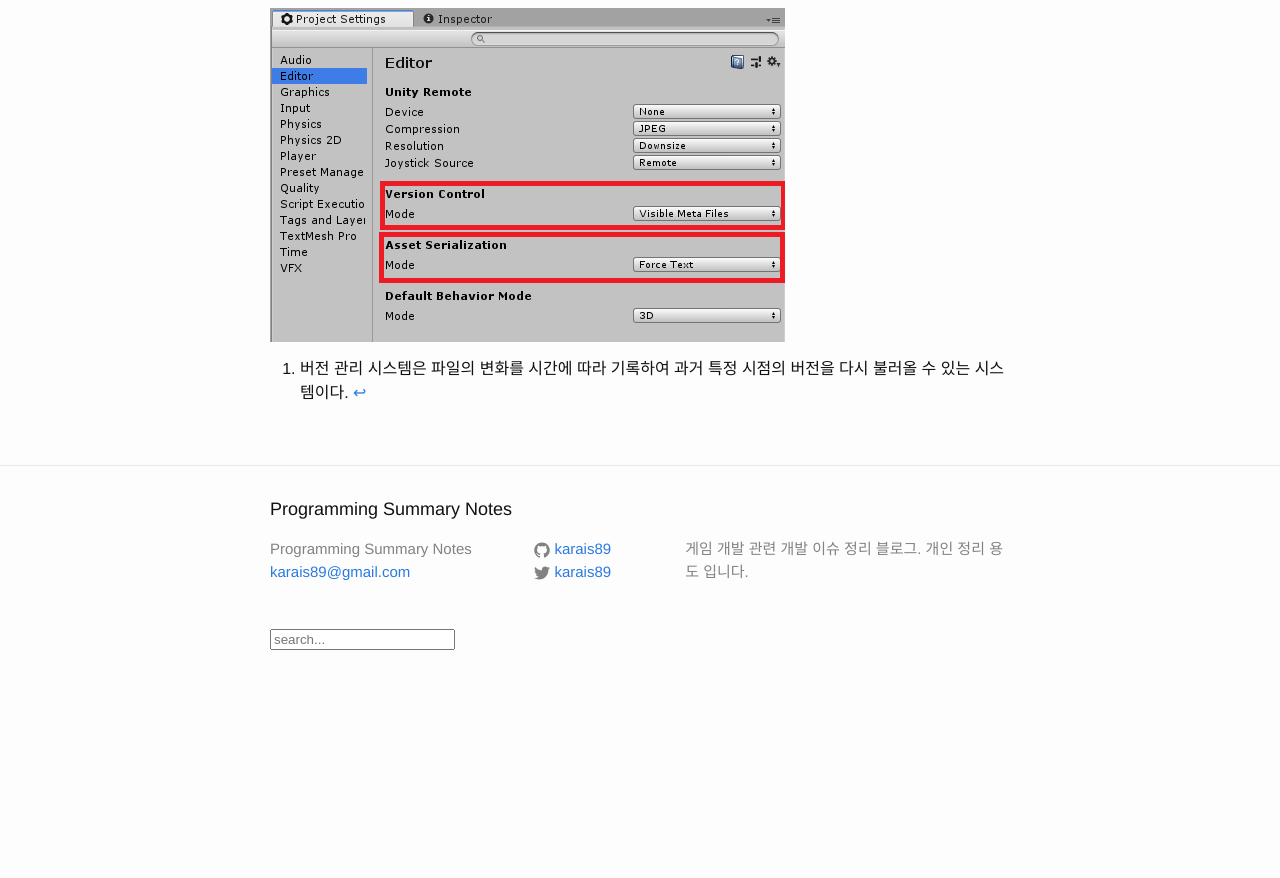
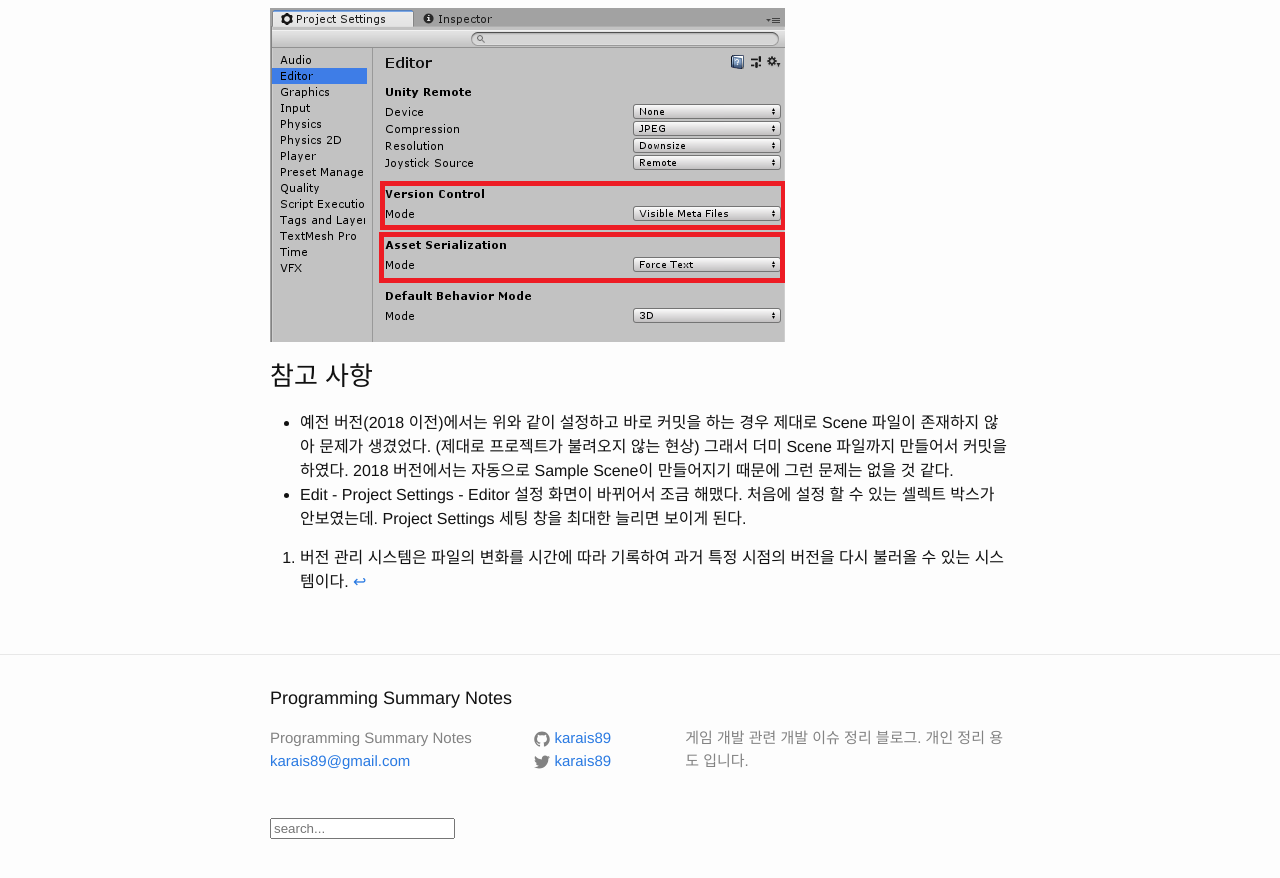
Before and after one commit to karais89/karais89.github.io_back, a Jekyll site: the page built from _posts/2018-12-14-unity3d-git-integration.markdown, in a window 1280 px wide and 900 px high, scrolled down 2552 px. Shown: the top 878 px of the window. Built offline with Jekyll 4.4.1, drawn with Linux system fonts in a browser that asks for light colours; comment, search, counter and statistics services are not loaded; before the commit the page ends 3263 px from its top, so only the background shows below that.

Commit message:
update post

```diff
--- a/_posts/2018-12-14-unity3d-git-integration.markdown
+++ b/_posts/2018-12-14-unity3d-git-integration.markdown
@@ -91,4 +91,10 @@
 
 ![gitignore folder](/images/unity3d/2018-12-14-3.png)
 
+### 참고 사항
+
+- 예전 버전(2018 이전)에서는 위와 같이 설정하고 바로 커밋을 하는 경우 제대로 Scene 파일이 존재하지 않아 문제가 생겼었다. (제대로 프로젝트가 불려오지 않는 현상) 그래서 더미 Scene 파일까지 만들어서 커밋을 하였다.
+2018 버전에서는 자동으로 Sample Scene이 만들어지기 때문에 그런 문제는 없을 것 같다.
+- Edit - Project Settings - Editor 설정 화면이 바뀌어서 조금 해맸다. 처음에 설정 할 수 있는 셀렉트 박스가 안보였는데. Project Settings 세팅 창을 최대한 늘리면 보이게 된다.
+
 [^1]: 버전 관리 시스템은 파일의 변화를 시간에 따라 기록하여 과거 특정 시점의 버전을 다시 불러올 수 있는 시스템이다.
```
